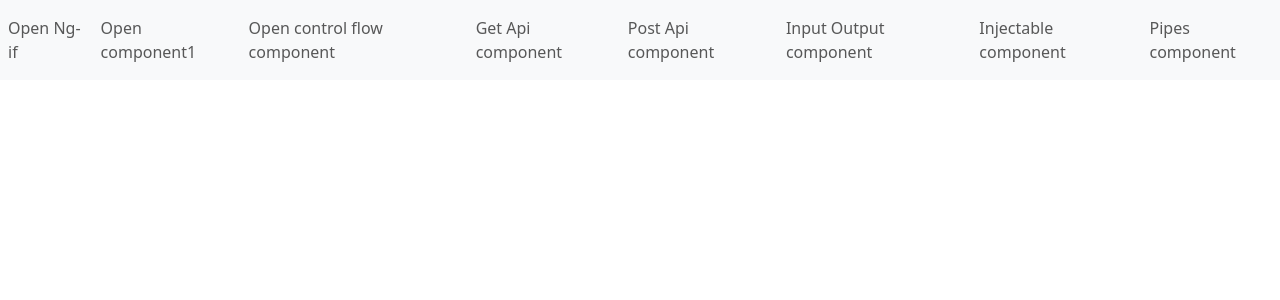
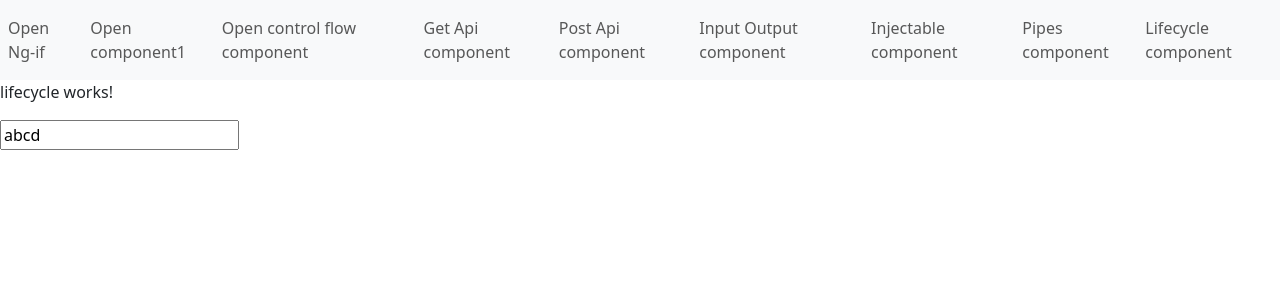
Before and after one commit to shivam24161/angular-practise, an Angular app: page /lifecycle in a window 1280 px wide. Before the commit this address led to /. Shown: the top 300 px of the page. Built offline with nearby package versions, Linux system fonts and the light colour scheme.

Commit message:
lifecycle components

```diff
--- a/src/app/app.routes.ts
+++ b/src/app/app.routes.ts
@@ -7,6 +7,7 @@ import { PostApiComponent } from './post-api/post-api.component';
 import { InputOutputComponent } from './input-output/input-output.component';
 import { InjectableComponent } from './injectable/injectable.component';
 import { PipesComponentComponent } from './pipes-component/pipes-component.component';
+import { LifecycleComponent } from './lifecycle/lifecycle.component';
 
 export const routes: Routes = [
     {
@@ -40,5 +41,9 @@ export const routes: Routes = [
     {
         path:"pipes",
         component:PipesComponentComponent
+    },
+    {
+        path:"lifecycle",
+        component:LifecycleComponent
     }
 ];
--- a/src/app/header/header.component.html
+++ b/src/app/header/header.component.html
@@ -25,6 +25,9 @@
       <li class="nav-item">
         <a class="nav-link" routerLink="pipes">Pipes component</a>
       </li>
+      <li class="nav-item">
+        <a class="nav-link" routerLink="lifecycle">Lifecycle component</a>
+      </li>
     </ul>
   </div>
 </nav>
--- /dev/null
+++ b/src/app/lifecycle/lifecycle.component.html
@@ -0,0 +1,2 @@
+<p>lifecycle works!</p>
+<input placeholder="type text" [(ngModel)]="textContent"/>
--- /dev/null
+++ b/src/app/lifecycle/lifecycle.component.ts
@@ -0,0 +1,47 @@
+import { Component } from '@angular/core';
+import { FormsModule } from '@angular/forms';
+
+@Component({
+  selector: 'app-lifecycle',
+  standalone: true,
+  imports: [FormsModule],
+  templateUrl: './lifecycle.component.html',
+  styleUrl: './lifecycle.component.css'
+})
+export class LifecycleComponent{
+  textContent="";
+  constructor(){
+    console.log("Inside constructor");
+  }
+  ngOnInit(){
+    console.log("inside ngonit");
+    this.textContent="abcd";
+  }
+  ngOnChanges(){
+    console.log("ngOnChanges");
+  }
+  ngDoCheck(){
+    console.log("ng do check")
+  }
+  ngAfterViewInit(){
+    console.log('ngAfterViewInit');
+  }
+  ngAfterContentInit(){
+    console.log("ngAfterContentInit")
+  }
+  ngAfterViewChecked(){
+    console.log("ngAfterViewChecked")
+  }
+  ngAfterContentChecked(){
+    console.log("ngAfterContentChecked")
+  }
+  afterNextRender(){
+    console.log("afterNextRender");
+  }
+  afterRender(){
+    console.log("after render")
+  }
+  ngOnDestroy(){
+    console.log("ngOnDestroy");
+  }
+}
```
Also changed, not shown: src/app/lifecycle/lifecycle.component.css (added), 1 other file (tests, documents, lock files or other folders).
